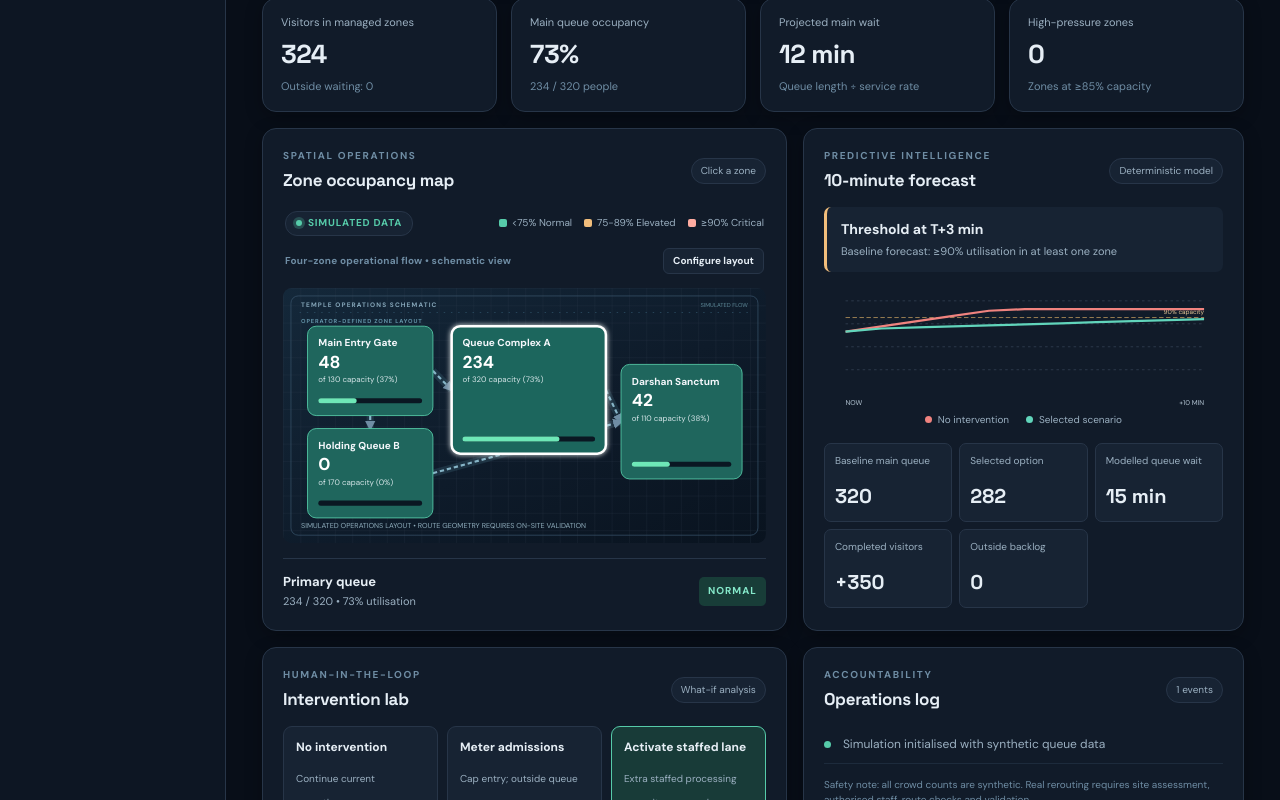
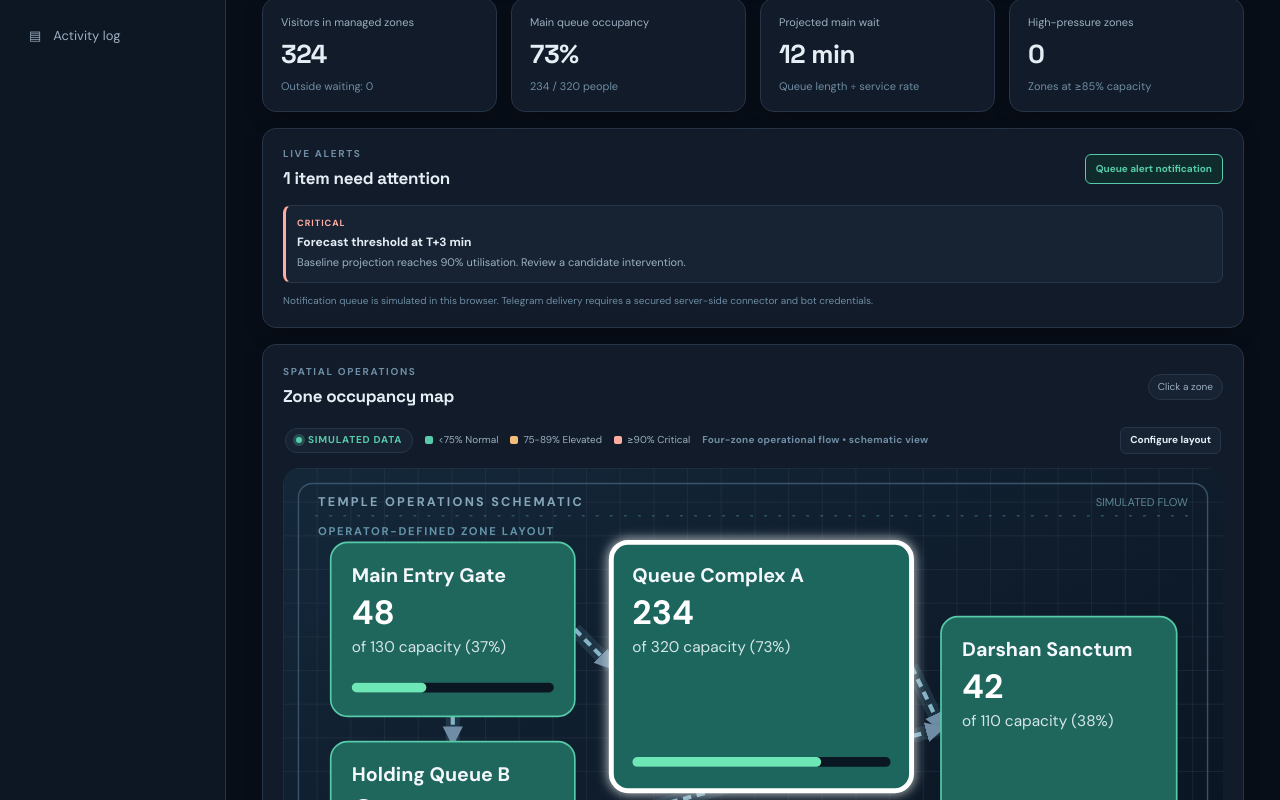
Before and after one commit to krishnanx99-cyber/cyber-samvad, a React (Vite) app: page / in a window 1280 px wide. Shown: the part 280-1080 px from the top of the page. Built offline with nearby package versions, Linux system fonts and the light colour scheme.

Commit message:
feat: separate command alerts operations and activity views

```diff
--- a/src/App.tsx
+++ b/src/App.tsx
@@ -12,7 +12,10 @@ import { ZONE_IDS } from './types'
 import type { InterventionId, ScenarioId, ZoneId } from './types'
 
 type InputMode = 'simulation' | 'observations'
-type Workspace = 'command' | 'forecast' | 'ledger'
+type Workspace = 'command' | 'forecast' | 'operations' | 'ledger'
+type AuditKind = 'system' | 'observation' | 'intervention' | 'alert'
+interface AuditEvent { id: string; at: string; kind: AuditKind; message: string }
+interface OperationalAlert { id: string; level: 'warning' | 'critical'; title: string; detail: string }
 
 const interventions: {id:InterventionId;title:string;description:string}[] = [
   {id:'none',title:'No intervention',description:'Continue current operations'},
@@ -34,14 +37,27 @@ export default function App() {
   const [correctionCount,setCorrectionCount] = useState('')
   const [correctionReason,setCorrectionReason] = useState('Staff count correction')
   const [lastObservationAt,setLastObservationAt] = useState<string | null>(null)
-  const [audit,setAudit] = useState<string[]>(['Simulation initialised with synthetic queue data'])
+  const [audit,setAudit] = useState<AuditEvent[]>([{ id: 'initialised', at: new Date().toISOString(), kind: 'system', message: 'Simulation initialised with synthetic queue data' }])
   const handledObservationIds = useRef(new Set<string>())
   const observationSequence = useRef(0)
+  const alertedIds = useRef(new Set<string>())
   const forecasts = useMemo(() => compareInterventions(state,forecastHorizon),[state,forecastHorizon])
   const alternative = forecasts.options.find(f => f.intervention===candidate) ?? forecasts.options[2]
   const zone = state.zones[selectedZone]
   const hotspots = Object.values(state.zones).filter(z => z.occupancy/z.capacity>=.85).length
   const risk = forecasts.baseline.firstThresholdMinute
+  const activeAlerts = useMemo<OperationalAlert[]>(() => {
+    const alerts: OperationalAlert[] = []
+    Object.values(state.zones).forEach((item) => {
+      const utilisation = item.capacity > 0 ? item.occupancy / item.capacity : 0
+      if (utilisation >= .9) alerts.push({ id: `zone-critical-${item.id}`, level: 'critical', title: `${item.label} is critical`, detail: `${item.occupancy} of ${item.capacity} people (${Math.round(utilisation * 100)}%).` })
+      else if (utilisation >= .75) alerts.push({ id: `zone-warning-${item.id}`, level: 'warning', title: `${item.label} is elevated`, detail: `${item.occupancy} of ${item.capacity} people (${Math.round(utilisation * 100)}%).` })
+    })
+    if (risk !== null) alerts.push({ id: `forecast-${risk}`, level: risk <= 5 ? 'critical' : 'warning', title: `Forecast threshold at T+${risk} min`, detail: 'Baseline projection reaches 90% utilisation. Review a candidate intervention.' })
+    if (state.outsideQueue > 0) alerts.push({ id: 'outside-backlog', level: 'warning', title: 'Outside waiting backlog', detail: `${state.outsideQueue} visitors are waiting outside the monitored zones.` })
+    return alerts
+  }, [risk, state.outsideQueue, state.zones])
+  const appendAudit = (kind: AuditKind, message: string) => setAudit(prev => [{ id: `${Date.now()}-${Math.random()}`, at: new Date().toISOString(), kind, message }, ...prev].slice(0, 12))
   const syncStateWithTempleConfig = (nextState: ReturnType<typeof createInitialState>, nextConfig = templeConfig) => {
     const zones = { ...nextState.zones }
     ZONE_IDS.forEach(id => {
@@ -58,12 +74,20 @@ export default function App() {
     const interval = window.setInterval(() => setState(prev => stepSimulation(prev)), 900)
     return () => window.clearInterval(interval)
   }, [running, inputMode])
+  useEffect(() => {
+    activeAlerts.forEach((alert) => {
+      if (alertedIds.current.has(alert.id)) return
+      alertedIds.current.add(alert.id)
+      appendAudit('alert', `${alert.title} — ${alert.detail}`)
+    })
+  }, [activeAlerts])
   const reset = (scenario:ScenarioId) => {
     setRunning(false)
     setState(syncStateWithTempleConfig(createInitialState(scenario)))
     handledObservationIds.current.clear()
     setLastObservationAt(null)
-    setAudit([`Simulation reset: ${SCENARIOS[scenario].label}`])
+    alertedIds.current.clear()
+    setAudit([{ id: `reset-${Date.now()}`, at: new Date().toISOString(), kind: 'system', message: `Simulation reset: ${SCENARIOS[scenario].label}` }])
   }
   const updateTempleConfig = (nextConfig: TempleConfig) => {
     setTempleConfig(nextConfig)
@@ -73,7 +97,7 @@ export default function App() {
   const setMode = (mode: InputMode) => {
     setInputMode(mode)
     if (mode === 'observations') setRunning(false)
-    setAudit(prev => [`Input mode changed to ${mode === 'simulation' ? 'Simulation' : 'Observations'}`, ...prev].slice(0,8))
+    appendAudit('system', `Input mode changed to ${mode === 'simulation' ? 'Simulation' : 'Observations'}`)
   }
   const nextObservationId = (prefix: string) => {
     observationSequence.current += 1
@@ -81,12 +105,12 @@ export default function App() {
   }
   const recordObservation = (event: Observation) => {
     if (handledObservationIds.current.has(event.id)) {
-      setAudit(prev => [`Duplicate observation ignored: ${event.id}`, ...prev].slice(0,8))
+      appendAudit('system', `Duplicate observation ignored: ${event.id}`)
       return false
     }
     const result = applyObservation(state, event)
     if (!result.accepted) {
-      setAudit(prev => [`Observation rejected: ${result.message}`, ...prev].slice(0,8))
+      appendAudit('system', `Observation rejected: ${result.message}`)
       return false
     }
     handledObservationIds.current.add(event.id)
@@ -95,7 +119,7 @@ export default function App() {
     const detail = event.kind === 'correction'
       ? `${event.zoneId} = ${event.observedCount} (${event.reason})`
       : `${event.from} → ${event.to}: ${event.count} people`
-    setAudit(prev => [`${event.source === 'staff' ? 'Staff correction' : 'Synthetic gate'} • ${detail}`, ...prev].slice(0,8))
+    appendAudit('observation', `${event.source === 'staff' ? 'Staff correction' : 'Synthetic gate'} • ${detail}`)
     return true
   }
   const recordCrossing = (from: Boundary, to: Boundary, count: number) => {
@@ -111,7 +135,7 @@ export default function App() {
   }
   const recordCorrection = () => {
     if (!correctionCount.trim()) {
-      setAudit(prev => ['Observation rejected: enter a numeric zone count', ...prev].slice(0,8))
+      appendAudit('system', 'Observation rejected: enter a numeric zone count')
       return
     }
     const accepted = recordObservation({
@@ -128,12 +152,12 @@ export default function App() {
   const apply = (intervention:InterventionId) => {
     setState(prev => ({ ...prev, intervention }))
     const label = interventions.find(i => i.id===intervention)?.title ?? intervention
-    setAudit(prev => [`Minute ${state.minute}: Operator selected ${label}`, ...prev].slice(0,8))
+    appendAudit('intervention', `Minute ${state.minute}: Operator selected ${label}`)
   }
   return <div className="app-shell">
     <aside className="sidebar">
       <div className="brand-mark"><span className="brand-symbol">✦</span><div><b>DARSHANFLOW</b><small>OPERATIONS INTELLIGENCE</small></div></div>
-      <div className="side-section"><div className="side-heading">OPERATIONS</div><button className={`nav-item ${workspace==='command'?'active':''}`} onClick={() => setWorkspace('command')}>◈ <span>Command center</span></button><button className={`nav-item ${workspace==='forecast'?'active':''}`} onClick={() => setWorkspace('forecast')}>◷ <span>Forecast engine</span></button><button className={`nav-item ${workspace==='ledger'?'active':''}`} onClick={() => setWorkspace('ledger')}>▤ <span>Incident ledger</span></button></div>
+      <div className="side-section"><div className="side-heading">OPERATIONS</div><button className={`nav-item ${workspace==='command'?'active':''}`} onClick={() => setWorkspace('command')}>◈ <span>Command center</span></button><button className={`nav-item ${workspace==='forecast'?'active':''}`} onClick={() => setWorkspace('forecast')}>◷ <span>Forecast engine</span></button><button className={`nav-item ${workspace==='operations'?'active':''}`} onClick={() => setWorkspace('operations')}>✦ <span>Special operations</span></button><button className={`nav-item ${workspace==='ledger'?'active':''}`} onClick={() => setWorkspace('ledger')}>▤ <span>Activity log</span></button></div>
       <div className="sidebar-foot"><span className="status-pulse"/> Synthetic simulation<br/><small>No personal data. No real routing.</small></div>
     </aside>
     <main className="main">
@@ -153,12 +177,12 @@ export default function App() {
         <article className="stat card"><span>Projected main wait</span><strong>{state.config.mainServiceRate > 0 ? `${Math.ceil(state.zones.queueA.occupancy/state.config.mainServiceRate)} min` : 'Unavailable'}</strong><small>Queue length ÷ service rate</small></article>
         <article className="stat card"><span>High-pressure zones</span><strong className={hotspots?'warn-text':''}>{hotspots}</strong><small>Zones at ≥85% capacity</small></article>
       </section>
-      <section className="main-grid">
+      <section className="card command-alerts"><div className="section-title"><div><div className="eyebrow">LIVE ALERTS</div><h2>{activeAlerts.length ? `${activeAlerts.length} item${activeAlerts.length===1?'':'s'} need attention` : 'No active pressure alerts'}</h2></div><button className="alert-notify" disabled={!activeAlerts.length} onClick={() => appendAudit('alert', `Notification queued for operations review: ${activeAlerts.map(alert => alert.title).join('; ')}`)}>Queue alert notification</button></div><div className="alert-grid">{activeAlerts.length ? activeAlerts.map(alert => <article key={alert.id} className={`alert-card ${alert.level}`}><span>{alert.level==='critical'?'CRITICAL':'WATCH'}</span><b>{alert.title}</b><p>{alert.detail}</p></article>) : <div className="alert-empty">The command center will surface zone-pressure, forecast-threshold, and outside-backlog alerts here.</div>}</div><small className="alert-disclaimer">Notification queue is simulated in this browser. Telegram delivery requires a secured server-side connector and bot credentials.</small></section>
+      <section className="main-grid command-map-grid">
         <div className="card map-card"><div className="section-title"><div><div className="eyebrow">SPATIAL OPERATIONS</div><h2>Zone occupancy map</h2></div><span className="small-tag">Click a zone</span></div><TempleMap zones={state.zones} selectedZone={selectedZone} onSelect={setSelectedZone} config={templeConfig} sourceBadge={inputMode === 'simulation' ? 'SIMULATED DATA' : 'STAFF OBSERVATIONS'} onOpenSetup={() => setShowSetup(true)}/><div className="map-bottom"><div><b>{zone.label}</b><span>{zone.occupancy} / {zone.capacity} • {pct(zone.occupancy,zone.capacity)}% utilisation</span></div><div className={`severity ${pct(zone.occupancy,zone.capacity)>=90?'high':pct(zone.occupancy,zone.capacity)>=75?'medium':'low'}`}>{pct(zone.occupancy,zone.capacity)>=90?'CRITICAL':pct(zone.occupancy,zone.capacity)>=75?'ELEVATED':'NORMAL'}</div></div></div>
-        <div className="card prediction-card"><div className="section-title"><div><div className="eyebrow">PREDICTIVE INTELLIGENCE</div><h2>{forecastHorizon}-minute forecast</h2></div><span className="small-tag">Deterministic model</span></div><div className="forecast-summary"><strong>{risk===null?'No breach predicted':`Threshold at T+${risk} min`}</strong><span>{risk===null?`Within the ${forecastHorizon}-minute horizon`:'Baseline forecast: ≥90% utilisation in at least one zone'}</span></div><ForecastChart baseline={forecasts.baseline} alternative={alternative} capacity={state.zones.queueA.capacity}/><div className="comparison-stats forecast-metrics"><div><span>Baseline main queue</span><b>{forecasts.baseline.finalMainQueue}</b></div><div><span>Selected option</span><b>{alternative.finalMainQueue}</b></div><div><span>Modelled queue wait</span><b>{Number.isFinite(alternative.estimatedMainWaitMinutes) ? `${Math.ceil(alternative.estimatedMainWaitMinutes)} min` : 'No service'}</b></div><div><span>Completed visitors</span><b>+{alternative.additionalProcessed}</b></div><div><span>Outside backlog</span><b>{alternative.finalOutsideQueue}</b></div></div></div>
       </section>
       {inputMode === 'observations' && <section className="card action-card">
-        <div className="section-title"><div><div className="eyebrow">OBSERVATION INPUTS</div><h2>Record a trusted demo event</h2></div><span className="small-tag">No live sensor claim</span></div>
+        <div className="section-title"><div><div className="eyebrow">GATE & COUNT CAPTURE</div><h2>Record a trusted demo event</h2></div><span className="small-tag">No live sensor claim</span></div>
         <p className="responsible">Observation mode pauses the continuous simulator. Each event is source-labelled, timestamped, immutable, and applied once. Use these controls to demonstrate how occupancy changes from explicit inputs.</p>
         <div className="interventions">
           <button className="option" onClick={() => recordCrossing('external','entry',10)}><b>Synthetic gate +10</b><span>External → entry crossing</span></button>
@@ -174,17 +198,14 @@ export default function App() {
         </div>
         <div className="responsible">{lastObservationAt ? `Last accepted observation: ${new Date(lastObservationAt).toLocaleTimeString()}` : 'No observation event recorded yet.'} Over-capacity corrections remain visible for operator review.</div>
       </section>}
-      <section className="lower-grid">
-        <div className="card action-card"><div className="section-title"><div><div className="eyebrow">HUMAN-IN-THE-LOOP</div><h2>Intervention lab</h2></div><span className="small-tag">What-if analysis</span></div><div className="interventions">{interventions.map(option=><button key={option.id} className={`option ${candidate===option.id?'selected':''}`} onClick={()=>setCandidate(option.id)}><b>{option.title}</b><span>{option.description}</span></button>)}</div><div className="action-note"><b>Comparison trade-off</b><p>Lowest model-penalty option: {interventions.find(i => i.id===forecasts.preferred.intervention)?.title}. {forecasts.explanation} Selected option score: {alternative.score}; baseline: {forecasts.baseline.score}. Scores are toy-model comparisons, not guarantees of safety.</p></div><div className="action-buttons"><button onClick={()=>apply(candidate)} className="primary">Apply simulated action →</button><span>Staff authorisation required in real operations</span></div></div>
-        <div className="card ledger-card"><div className="section-title"><div><div className="eyebrow">ACCOUNTABILITY</div><h2>Operations log</h2></div><span className="small-tag">{audit.length} events</span></div><div className="ledger">{audit.map((item,index)=><div className="log" key={`${index}-${item}`}><i/> <span>{item}</span></div>)}</div><div className="responsible">Safety note: all crowd counts are synthetic. Real rerouting requires site assessment, authorised staff, route checks and validation.</div></div>
-      </section>
       </>}
       {workspace==='forecast' && <section className="forecast-workspace">
         <div className="card forecast-engine-hero"><div><div className="eyebrow">FORECAST ENGINE</div><h2>Scenario projection workspace</h2><p>Replay the current snapshot through a transparent deterministic crowd model. This is planning support, not a live safety prediction.</p></div><div className="horizon-switch" aria-label="Forecast horizon">{([5,10,15] as const).map(minutes => <button key={minutes} className={forecastHorizon===minutes?'active':''} onClick={() => setForecastHorizon(minutes)}>{minutes} min</button>)}</div></div>
         <div className="forecast-engine-grid"><div className="card forecast-chart-card"><div className="section-title"><div><div className="eyebrow">QUEUE TRAJECTORY</div><h2>Baseline vs selected scenario</h2></div><span className="small-tag">T+{state.minute} snapshot</span></div><ForecastChart baseline={forecasts.baseline} alternative={alternative} capacity={state.zones.queueA.capacity}/></div><div className="card forecast-readout"><div className="eyebrow">MODEL READOUT</div><div className="forecast-verdict"><strong>{risk===null?'No threshold crossing':`Threshold at T+${risk} min`}</strong><span>{risk===null?`No zone reaches 90% in ${forecastHorizon} minutes.`:'Baseline reaches ≥90% utilisation.'}</span></div><div className="forecast-readout-list"><div><span>Baseline queue</span><b>{forecasts.baseline.finalMainQueue}</b></div><div><span>Selected queue</span><b>{alternative.finalMainQueue}</b></div><div><span>Estimated wait</span><b>{Number.isFinite(alternative.estimatedMainWaitMinutes)?`${Math.ceil(alternative.estimatedMainWaitMinutes)} min`:'No service'}</b></div><div><span>Completed visitors</span><b>+{alternative.additionalProcessed}</b></div><div><span>Outside backlog</span><b>{alternative.finalOutsideQueue}</b></div></div></div></div>
         <div className="card scenario-picker"><div className="section-title"><div><div className="eyebrow">CANDIDATE SCENARIOS</div><h2>Compare staff-approved options</h2></div><span className="small-tag">Human review required</span></div><div className="interventions">{interventions.map(option=><button key={option.id} className={`option ${candidate===option.id?'selected':''}`} onClick={()=>setCandidate(option.id)}><b>{option.title}</b><span>{option.description}</span></button>)}</div><div className="action-note"><b>Current model trade-off</b><p>{forecasts.explanation} Selected score: {alternative.score}; baseline score: {forecasts.baseline.score}. Metering can move demand outside; scores are not safety conclusions.</p></div></div>
       </section>}
-      {workspace==='ledger' && <section className="card ledger-workspace"><div className="section-title"><div><div className="eyebrow">ACCOUNTABILITY</div><h2>Incident ledger</h2></div><span className="small-tag">{audit.length} events</span></div><p className="responsible">This log records simulated actions and source-labelled demonstration observations. It is not a live incident-management system.</p><div className="ledger">{audit.map((item,index)=><div className="log" key={`${index}-${item}`}><i/> <span>{item}</span></div>)}</div></section>}
+      {workspace==='operations' && <section className="operations-workspace"><div className="card operations-hero"><div><div className="eyebrow">SPECIAL OPERATIONS</div><h2>Prepare and apply a simulation action</h2><p>Create a clear staff-facing response from the current situation. Actions only affect the simulation after an operator applies them.</p></div><span className="small-tag">Staff approval required</span></div><div className="card action-card"><div className="section-title"><div><div className="eyebrow">OPERATION CONTAINERS</div><h2>Choose a response</h2></div><span className="small-tag">What-if analysis</span></div><div className="interventions">{interventions.map(option=><button key={option.id} className={`option ${candidate===option.id?'selected':''}`} onClick={()=>setCandidate(option.id)}><b>{option.title}</b><span>{option.description}</span></button>)}</div><div className="action-note"><b>Current model trade-off</b><p>{forecasts.explanation} Selected score: {alternative.score}; baseline: {forecasts.baseline.score}. Metering keeps excess arrivals visible outside.</p></div><div className="action-buttons"><button onClick={()=>apply(candidate)} className="primary">Apply simulation action →</button><span>This logs an operator decision; it does not issue a real-world command.</span></div></div></section>}
+      {workspace==='ledger' && <section className="card ledger-workspace"><div className="section-title"><div><div className="eyebrow">ACCOUNTABILITY</div><h2>Activity log</h2></div><span className="small-tag">{audit.length} events</span></div><p className="responsible">Structured record of simulator updates, gate observations, chosen interventions, and generated alerts.</p><div className="ledger structured-ledger">{audit.map((item)=><div className={`log log-${item.kind}`} key={item.id}><i/> <div><b>{item.kind}</b><span>{item.message}</span></div><time>{new Date(item.at).toLocaleTimeString()}</time></div>)}</div></section>}
       <footer>DarshanFlow — a student hackathon simulation. Not a real-time certified crowd-safety system.</footer>
     </main>
     <TempleSetup config={templeConfig} onChange={updateTempleConfig} isOpen={showSetup} onClose={() => setShowSetup(false)} />
--- a/src/styles.css
+++ b/src/styles.css
@@ -383,6 +383,20 @@ h2 {
   gap: 16px;
   margin-bottom: 16px;
 }
+
+.command-map-grid { grid-template-columns: minmax(0, 1fr); }
+.command-alerts { padding: 18px 20px; margin-bottom: 16px; }
+.alert-grid { display: grid; grid-template-columns: repeat(auto-fit, minmax(210px, 1fr)); gap: 9px; }
+.alert-card { border: 1px solid var(--border-color); border-left: 3px solid var(--accent-amber); border-radius: 8px; padding: 11px; background: var(--bg-card-alt); display: grid; gap: 4px; }
+.alert-card.critical { border-left-color: var(--accent-rose); }
+.alert-card span { color: var(--accent-amber); font-size: 9px; font-weight: 900; letter-spacing: 1px; }
+.alert-card.critical span { color: var(--accent-rose); }
+.alert-card b { color: var(--text-primary); font-size: 12px; }
+.alert-card p, .alert-empty { margin: 0; color: var(--text-secondary); font-size: 11px; line-height: 1.45; }
+.alert-empty { padding: 10px 0; }
+.alert-notify { padding: 7px 10px; border-radius: 6px; border: 1px solid var(--accent-teal); background: var(--accent-teal-bg); color: var(--accent-teal); font-size: 10px; font-weight: 800; }
+.alert-notify:disabled { opacity: .45; cursor: not-allowed; }
+.alert-disclaimer { display: block; color: var(--text-muted); font-size: 10px; margin-top: 11px; }
 
 .forecast-workspace { display: flex; flex-direction: column; gap: 16px; }
 .forecast-engine-hero { display: flex; justify-content: space-between; align-items: flex-end; gap: 20px; padding: 24px; background: linear-gradient(115deg, #102b39, var(--bg-card)); }
@@ -403,6 +417,17 @@ h2 {
 .forecast-readout-list span { display: block; color: var(--text-muted); font-size: 10px; min-height: 25px; }
 .forecast-readout-list b { font-size: 18px; color: var(--text-primary); }
 .ledger-workspace { min-height: 420px; }
+.operations-workspace { display: flex; flex-direction: column; gap: 16px; }
+.operations-hero { display: flex; align-items: flex-end; justify-content: space-between; gap: 18px; padding: 24px; background: linear-gradient(115deg, #1d293d, var(--bg-card)); }
+.operations-hero h2 { margin: 5px 0 6px; }
+.operations-hero p { margin: 0; max-width: 620px; color: var(--text-secondary); font-size: 13px; line-height: 1.5; }
+.structured-ledger .log { display: grid; grid-template-columns: 8px 1fr auto; align-items: start; gap: 10px; }
+.structured-ledger .log div { display: flex; flex-direction: column; gap: 3px; }
+.structured-ledger .log b { color: var(--accent-teal); text-transform: uppercase; letter-spacing: .7px; font-size: 9px; }
+.structured-ledger .log span { color: var(--text-secondary); font-size: 12px; }
+.structured-ledger .log time { color: var(--text-muted); font-size: 10px; white-space: nowrap; }
+.structured-ledger .log-alert b, .structured-ledger .log-alert i { color: var(--accent-amber); background: var(--accent-amber); }
+.structured-ledger .log-intervention b { color: var(--accent-teal); }
 
 .map-card, .prediction-card, .action-card, .ledger-card {
   padding: 20px;
```
Also changed, not shown: 1 other file (tests, documents, lock files or other folders).
